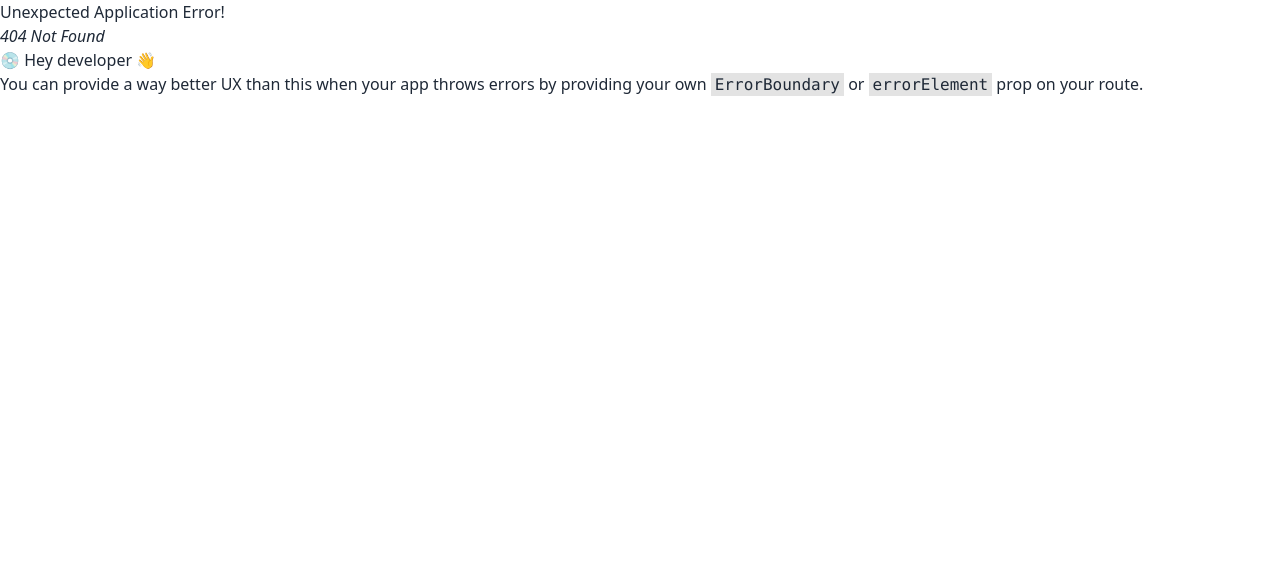
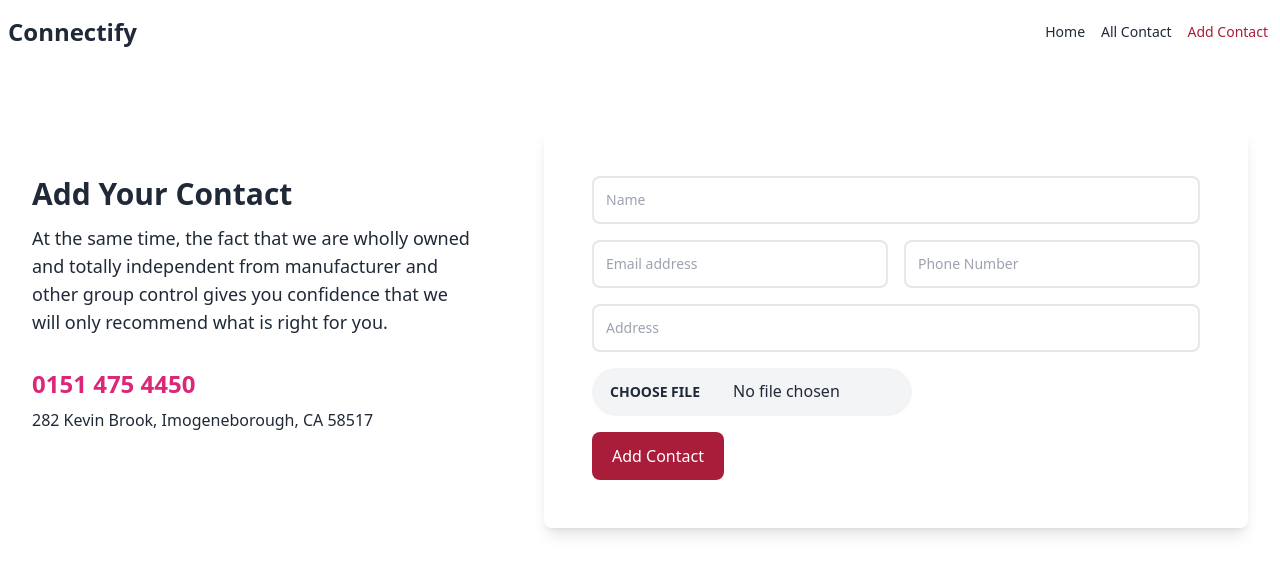
Before and after one commit to hellomaruf/Connectify, a React (Vite) app: page /add-contact in a window 1280 px wide. Before the commit this address had no page. Shown: the top 574 px of the page. Built offline with nearby package versions, Linux system fonts and the light colour scheme.

Commit message:
Added add contact page

```diff
--- /dev/null
+++ b/src/Pages/AddContact.jsx
@@ -0,0 +1,105 @@
+function AddContact() {
+  return (
+    <div>
+      {/*
+  Heads up! 👋
+
+  Plugins:
+    - @tailwindcss/forms
+*/}
+
+      <section className="">
+        <div className="mx-auto max-w-screen-xl px-4 py-16 sm:px-6 lg:px-8">
+          <div className="grid grid-cols-1 gap-x-16 gap-y-8 lg:grid-cols-5">
+                      <div className="lg:col-span-2 lg:py-12">
+                          <h2 className="text-3xl font-semibold pb-3">Add Your Contact</h2>
+              <p className="max-w-xl text-lg">
+                At the same time, the fact that we are wholly owned and totally
+                independent from manufacturer and other group control gives you
+                confidence that we will only recommend what is right for you.
+              </p>
+
+              <div className="mt-8">
+                <a href="#" className="text-2xl font-bold text-pink-600">
+                  {" "}
+                  0151 475 4450{" "}
+                </a>
+
+                <address className="mt-2 not-italic">
+                  282 Kevin Brook, Imogeneborough, CA 58517
+                </address>
+              </div>
+            </div>
+
+            <div className="rounded-lg bg-white p-8 shadow-lg lg:col-span-3 lg:p-12">
+              <form action="#" className="space-y-4">
+                <div>
+                  <label className="sr-only" htmlFor="name">
+                    Name
+                  </label>
+                  <input
+                    className="w-full rounded-lg border-2 focus:border-[#A91D3A] outline-none border-gray-200 p-3 text-sm"
+                    placeholder="Name"
+                    type="text"
+                    id="name"
+                  />
+                </div>
+
+                <div className="grid grid-cols-1 gap-4 sm:grid-cols-2">
+                  <div>
+                    <label className="sr-only" htmlFor="email">
+                      Email
+                    </label>
+                    <input
+                      className="w-full rounded-lg border-2 focus:border-[#A91D3A] outline-none border-gray-200 p-3 text-sm"
+                      placeholder="Email address"
+                      type="email"
+                      id="email"
+                    />
+                  </div>
+
+                  <div>
+                    <label className="sr-only" htmlFor="phone">
+                      Phone
+                    </label>
+                    <input
+                      className="w-full rounded-lg border-2 focus:border-[#A91D3A] outline-none border-gray-200 p-3 text-sm"
+                      placeholder="Phone Number"
+                      type="tel"
+                      id="phone"
+                    />
+                  </div>
+                </div>
+
+                <div>
+                  <label className="sr-only" htmlFor="name">
+                    Address
+                  </label>
+                  <input
+                    className="w-full rounded-lg border-2 focus:border-[#A91D3A] outline-none border-gray-200 p-3 text-sm"
+                    placeholder="Address"
+                    type="text"
+                    id="name"
+                  />
+                </div>
+
+                <input type="file" className="file-input file-input-ghost w-full max-w-xs bg-gray-100 rounded-full" />
+
+                <div className="mt-4">
+                  <button
+                    type="submit"
+                    className="inline-block w-full rounded-lg bg-[#A91D3A] px-5 py-3 font-medium text-white sm:w-auto"
+                  >
+                   Add Contact
+                  </button>
+                </div>
+              </form>
+            </div>
+          </div>
+        </div>
+      </section>
+    </div>
+  );
+}
+
+export default AddContact;
```
Also changed, not shown: src/Routers/Router.jsx (+13 -9 lines).
